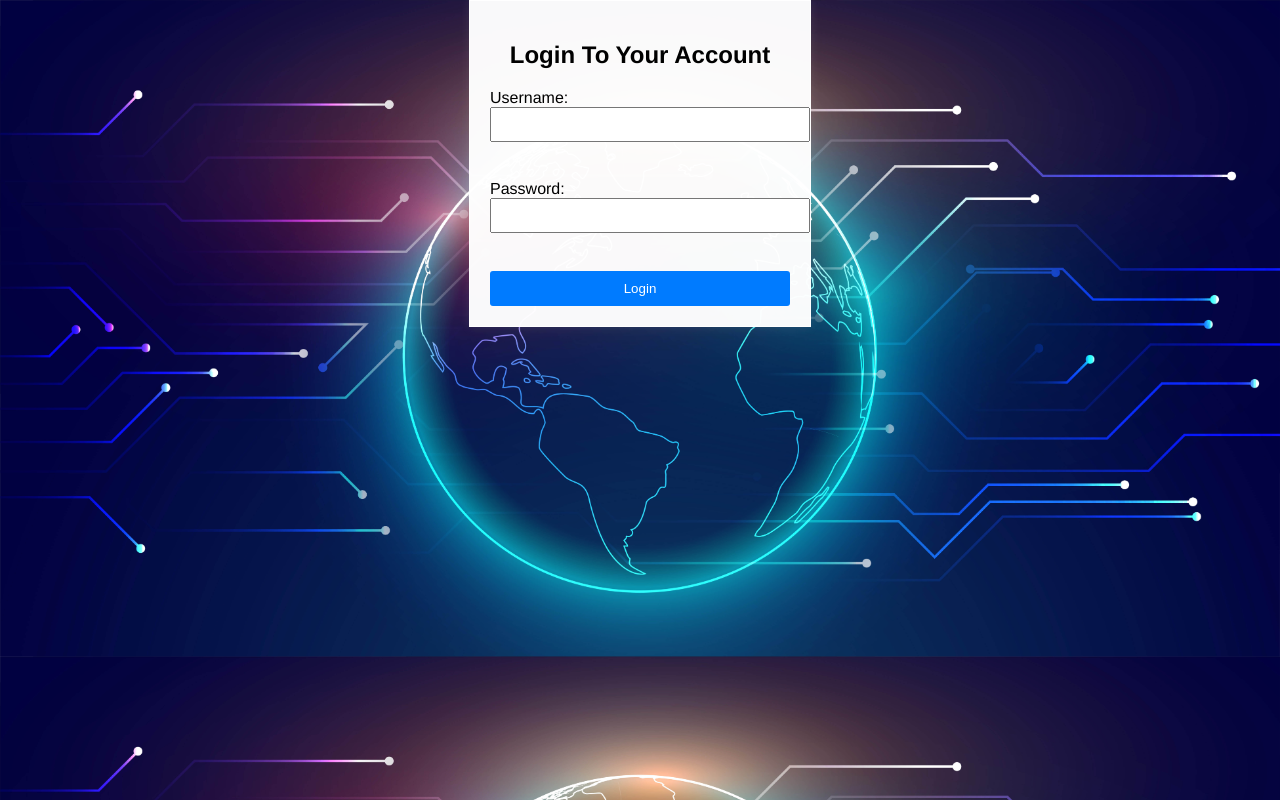
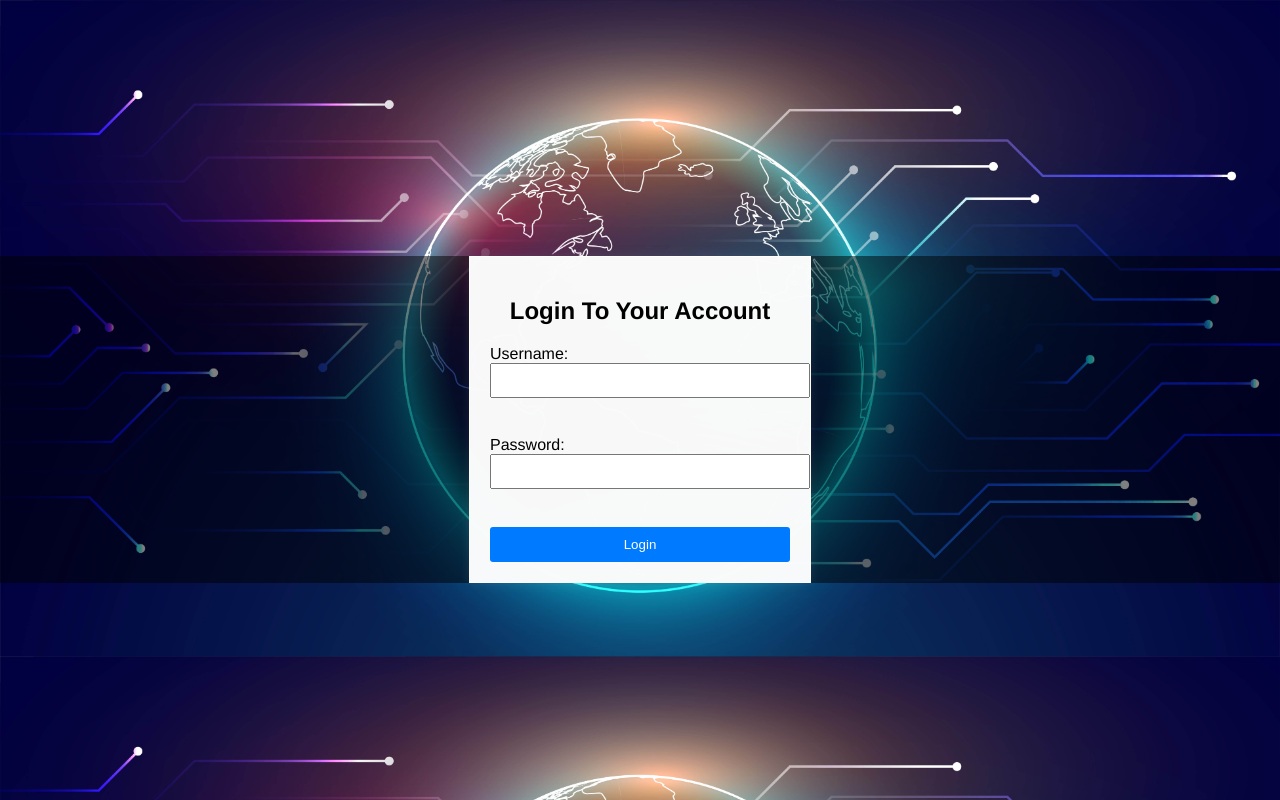
Before and after one commit to johnkennedyb/Blackcofferfrontend, a React (Create React App) app: page / in a window 1280 px wide. Built offline with nearby package versions, Linux system fonts and the light colour scheme.

Commit message:
Update login.css

```diff
--- a/src/login.css
+++ b/src/login.css
@@ -10,16 +10,19 @@ body.login-page {
 body.login-page::before {
   content: '';
   position: absolute;
-
+  top: 0;
+  left: 0;
   width: 100%;
   height: 100%;
-
+  background-color: rgba(0, 0, 0, 0.5); /* Dark overlay */
+  z-index: -1; /* Place overlay behind the content */
 }
 
 .login-container {
   position: relative;
   max-width: 300px;
   margin: auto; /* Center the container horizontally */
+  margin-top: 20%; /* Adjust the margin for vertical centering */
   padding: 20px;
   border: 1px solid #ffffff;
   border-radius: 0px;
```
